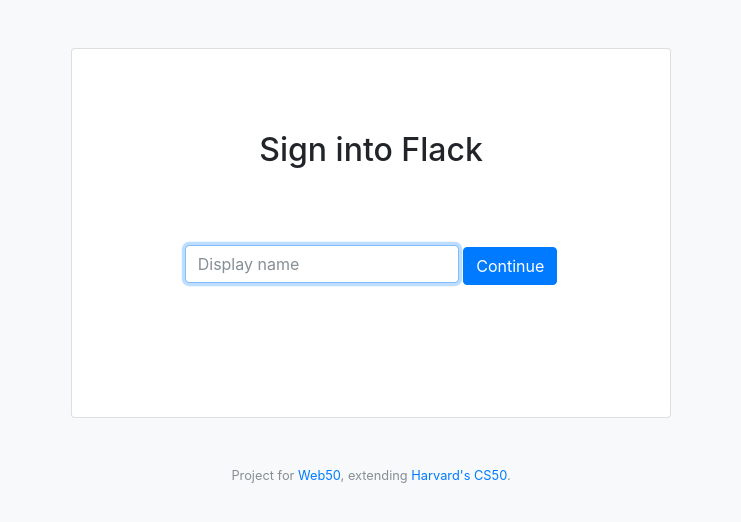
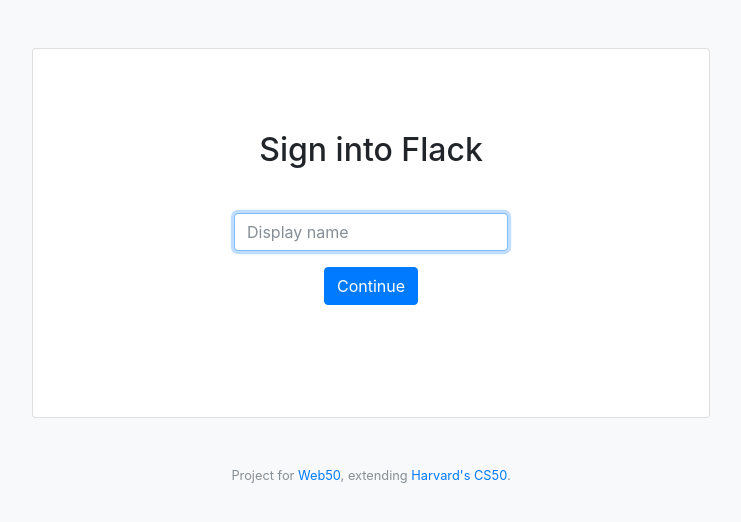
Before and after one commit to JiwoonKim/Flack, a Flask app: page / in a window 1280 px wide. Shown: the part 76-598 px from the top of the page, without its empty margins (269-1010 px from the left). Run offline with Flask 2, Linux system fonts and the light colour scheme; some libraries are stand-ins or nearby versions.

Commit message:
changed style for index.html

```diff
--- a/static/8.css
+++ b/static/82.css
@@ -30,7 +30,7 @@ nav .navbar-brand {
 }
 /* style card for index.html */
 .card {
-    width: 600px;
+    width: 65%;
     height: 370px;
     margin: auto;
     padding: 50px 0px;
@@ -39,7 +39,7 @@ nav .navbar-brand {
     padding: 2rem;
 }
 .card-title {
-    padding-bottom: 4rem;
+    padding-bottom: 2rem;
 }
 
 /* add padding to the footer */
--- a/templates/channel.html
+++ b/templates/channel.html
@@ -9,7 +9,7 @@
         <script src="https://cdnjs.cloudflare.com/ajax/libs/popper.js/1.12.3/umd/popper.min.js"></script>
         <script src="https://maxcdn.bootstrapcdn.com/bootstrap/4.0.0-beta.2/js/bootstrap.min.js"></script>
         <link href="https://fonts.googleapis.com/css?family=Righteous" rel="stylesheet">
-        <link href="/static/8.css" rel="stylesheet"/>
+        <link href="/static/81.css" rel="stylesheet"/>
         <script type="text/javascript" src="//cdnjs.cloudflare.com/ajax/libs/socket.io/1.3.6/socket.io.min.js"></script>
         <script src="/static/83.js" tyoe="text/babel"></script>
         <title>Web50 Flack: Channels</title>
--- a/templates/index.html
+++ b/templates/index.html
@@ -9,7 +9,7 @@
         <script src="https://cdnjs.cloudflare.com/ajax/libs/popper.js/1.12.3/umd/popper.min.js"></script>
         <script src="https://maxcdn.bootstrapcdn.com/bootstrap/4.0.0-beta.2/js/bootstrap.min.js"></script>
         <link href="https://fonts.googleapis.com/css?family=Righteous" rel="stylesheet">
-        <link href="/static/8.css" rel="stylesheet"/>
+        <link href="/static/82.css" rel="stylesheet"/>
         <title>Web50 Flack</title>
     </head>
     <body class="bg-light">
@@ -26,8 +26,8 @@
                     <form action="/signin" method="post">
                         <div class="form-group">
                             <input autocomplete="off" autofocus class="form-control" name="displayname" placeholder="Display name" type="text"/>
-                            <button class="btn btn-primary" type="submit">Continue</button>
                         </div>
+                        <button class="btn btn-primary" type="submit">Continue</button>
                     </form>
                 </div>
             </div>
```
Also changed, not shown: 2 other files.
